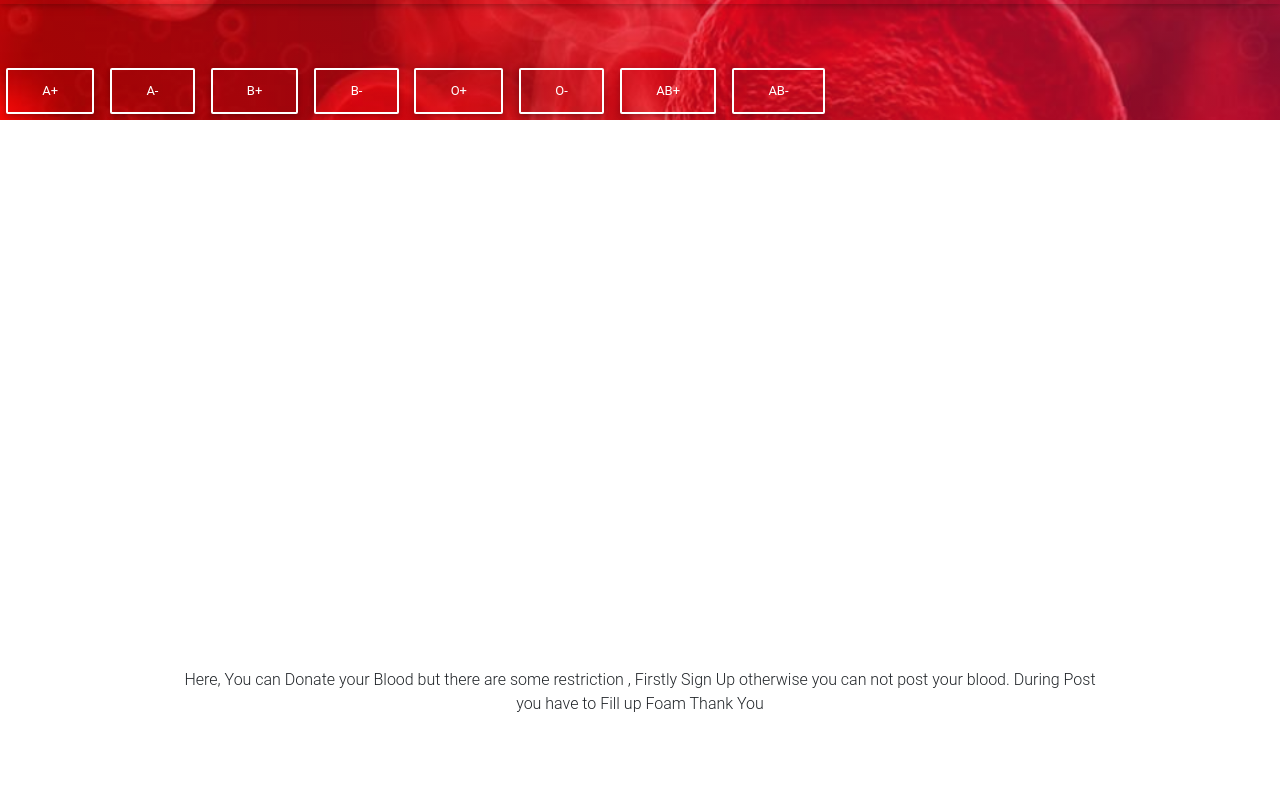
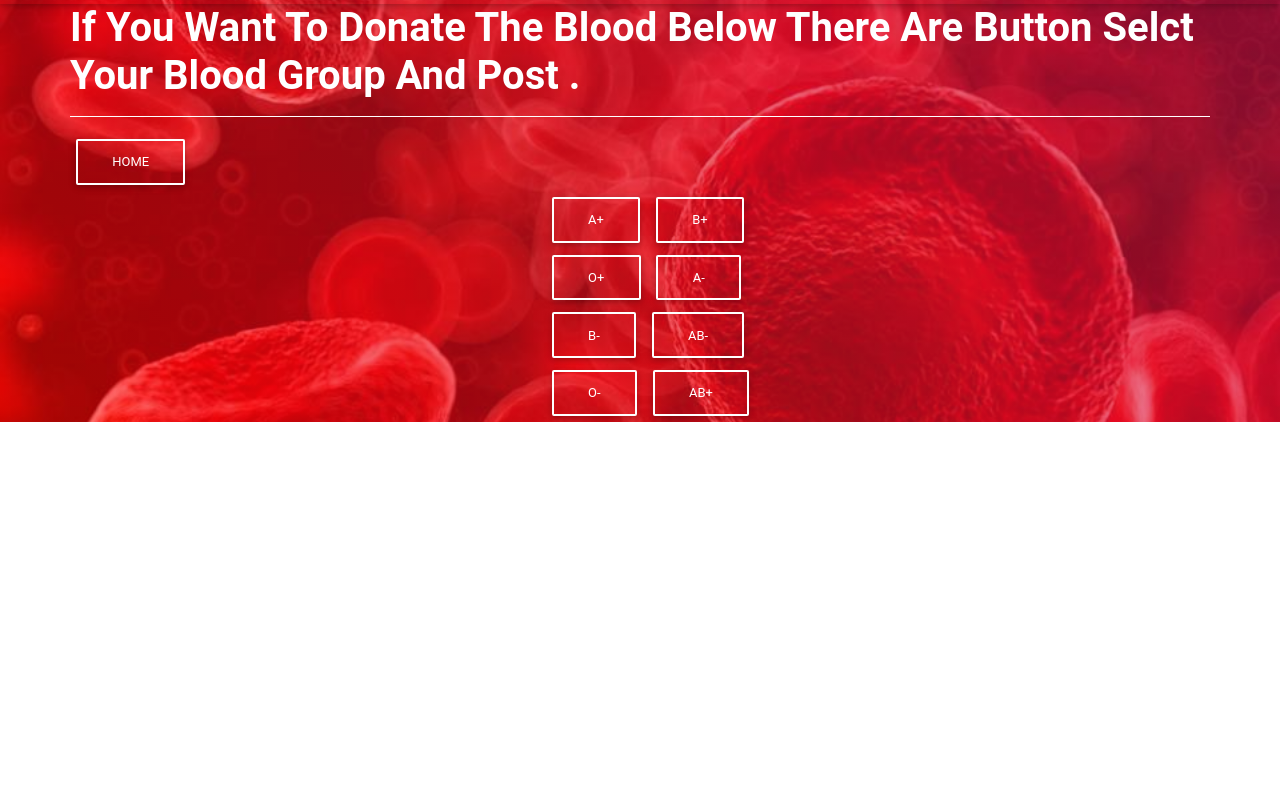
Before and after one commit to muhammadsarim555/blood-app, a plain HTML site: page blood app/html/home.html in a window 1280 px wide. Shown: the part 60-850 px from the top of the page. Drawn offline with nearby package versions, Linux system fonts and the light colour scheme.

Commit message:
worked for blood app

```diff
--- a/blood app/css/style.css
+++ b/blood app/css/style.css
@@ -20,6 +20,9 @@
 
 /* ************************************************************************************************************************************************* */
 /* http://www.friends2support.org/imgs/landingpage/blood_drop_search.gif */
+body{
+    text-transform: capitalize;
+}
 .intro-2 {
     background: url("../images/background-blood.jpg")no-repeat  center;
     background-size: cover  ;
@@ -117,7 +120,10 @@ margin-right: 10px;
     float: right;
 } */
 
-
+.targetBtn{
+    /* width: 80px; */
+    /* height: 40px; */
+}
 
 
 /* ************************************************************************************************************************************************* */
--- a/blood app/html/home.html
+++ b/blood app/html/home.html
@@ -1,5 +1,6 @@
 <!DOCTYPE html>
 <html lang="en">
+
 <head>
     <meta charset="UTF-8">
     <meta name="viewport" content="width=device-width, initial-scale=1.0">
@@ -61,6 +62,7 @@
     <!-- ************************************************************************************************************************************** -->
 
     <html lang="en" class="full-height">
+
     <body>
 
         <!--Main Navigation-->
@@ -68,7 +70,9 @@
 
             <nav class="navbar navbar-expand-lg navbar-dark fixed-top scrolling-navbar">
                 <div class="container">
-                        <a class="navbar-brand" href="../index.html"><strong>Blood Donor</strong></a>
+                    <a class="navbar-brand" href="../index.html">
+                        <strong>Blood Donor</strong>
+                    </a>
                     <!-- <button class="navbar-toggler" type="button" data-toggle="collapse" data-target="#navbarSupportedContent-7" aria-controls="navbarSupportedContent-7" aria-expanded="false" aria-label="Toggle navigation"> -->
                     <!-- <span class="navbar-toggler-icon"></span> -->
                     <!-- </button> -->
@@ -81,7 +85,8 @@
                     <!-- </li> -->
 
                     <ul class="navbar-nav mr-auto">
-                                    <a class="nav-link targetProfile" href="#"><i class="fa fa-user-circle-o" aria-hidden="true"></i>Profile</a>
+                        <a class="nav-link targetProfile" href="#">
+                            <i class="fa fa-user-circle-o" aria-hidden="true"></i>Profile</a>
                         </li>
                     </ul>
                     <!--  <form class="form-inline"> -->
@@ -101,15 +106,15 @@
                             <div class="row flex-center pt-5 mt-3">
                                 <!-- <div class="col-md-6 text-center text-md-left mb-5"> -->
                                 <div class="white-text">
-                                            <!-- <h1 class="h1-responsive font-weight-bold wow fadeInLeft " data-wow-delay="0.3s">Sign up right now! </h1> -->
-                                            <!-- <hr class=" wow fadeInLeft" data-wow-delay="0.3s"> -->
-                                            <!-- <h6 class="wow fadeInLeft" data-wow-delay="0.3s">Hello, Welcome To Blood Donor App
-                                             You can <strong>Blood Donate </strong> here.
-                                            </h6> -->
+                                    <h1 class="h1-responsive font-weight-bold wow fadeInLeft targetPar" data-wow-delay="0.3s">If you want to Donate the Blood below there are Button selct your Blood group and post . </h1>
+                                    <hr class="hr-light wow fadeInLeft" data-wow-delay="0.3s">
+                                    <!-- <h6 class="wow fadeInLeft" data-wow-delay="0.3s">Hello, Welcome To Blood Donor App  -->
+                                             <!-- You can <strong>Blood Donate </strong> here.    -->
+                                            <!-- </h6>  -->
                                     <!-- <br> -->
-                                            <!-- <a href" class="btn btn-outline-white wow fadeInLeft" data-wow-delay="0.3s">Home</a> -->
-                                            <!-- <a class="btn btn-outline-white wow fadeInLeft " data-wow-delay="0.3s">A</a>
-                                                <a class="btn btn-outline-white wow fadeInLeft " data-wow-delay="0.3s">A</a> -->
+                                    <a href="../index.html" class="btn btn-outline-white wow fadeInLeft" data-wow-delay="0.3s">Home</a>
+                                     <!-- <a class="btn btn-outline-white wow fadeInLeft " data-wow-delay="0.3s">A</a> -->
+                                                <!-- <a class="btn btn-outline-white wow fadeInLeft " data-wow-delay="0.3s">A</a>  -->
                                     <a class="btn btn-outline-white wow fadeInLeft btnProfile" data-wow-delay="0.3s">Profile</a>
 
 
@@ -117,17 +122,33 @@
                             </div>
 
                         </div>
-                                    <!-- </div> -->
-                                    <!--/.Form-->
+
+
                     </div>
-                                <a class="btn btn-outline-white wow fadeInLeft " data-wow-delay="0.3s">A+</a>
+                    <div class="row center">
+                    <div class="col-md-3 offset-md-5">
+                            <button type="button" class="btn btn-outline-white btn-rounded waves-effect targetBtn">A+</button>
+                            <button type="button" class="btn btn-outline-white btn-rounded waves-effect targetBtn ">B+</button>
+                            <button type="button" class="btn btn-outline-white btn-rounded waves-effect targetBtn">O+</button>
+                            <button type="button" class="btn btn-outline-white btn-rounded waves-effect targetBtn">A-</button>
+                            <button type="button" class="btn btn-outline-white btn-rounded waves-effect targetBtn">B-</button>
+                            <button type="button" class="btn btn-outline-white btn-rounded waves-effect targetBtn">AB-</button>
+                            <button type="button" class="btn btn-outline-white btn-rounded waves-effect targetBtn">O-</button>
+                            <button type="button" class="btn btn-outline-white btn-rounded waves-effect targetBtn">AB+</button>
+
+
+
+                            <!-- <a class="btn btn-outline-white wow fadeInLeft " data-wow-delay="0.3s">A+</a>
+                    <a class="btn btn-outline-white wow fadeInLeft " data-wow-delay="0.3s">B+</a>
+                    <a class="btn btn-outline-white wow fadeInLeft " data-wow-delay="0.3s">O+</a>
+                    <a class="btn btn-outline-white wow fadeInLeft " data-wow-delay="0.3s">AB+</a>
                     <a class="btn btn-outline-white wow fadeInLeft " data-wow-delay="0.3s">A-</a>
-                                <a class="btn btn-outline-white wow fadeInLeft " data-wow-delay="0.3s">B+</a>
                     <a class="btn btn-outline-white wow fadeInLeft " data-wow-delay="0.3s">B-</a>
-                            <a class="btn btn-outline-white wow fadeInLeft " data-wow-delay="0.3s">O+</a>
                     <a class="btn btn-outline-white wow fadeInLeft " data-wow-delay="0.3s">O-</a>
-                            <a class="btn btn-outline-white wow fadeInLeft " data-wow-delay="0.3s">AB+</a>
-                            <a class="btn btn-outline-white wow fadeInLeft " data-wow-delay="0.3s">AB-</a>
+                    <a class="btn btn-outline-white wow fadeInLeft " data-wow-delay="0.3s">AB-</a> -->
+                </div>
+            </div>
+
                 </div>
                 </div>
                 </div>
@@ -149,11 +170,8 @@
                     <!--Grid column-->
                     <div class="col-md-10 offset-md-1 text-center">
 
-                            <p>Here, You can Donate your Blood but there are some restriction ,
-
-                            Firstly Sign Up otherwise you can not post your blood.
-                               During Post you have to Fill up Foam
-                                Thank You
+                        <p>Here, You can Donate your Blood but there are some restriction , Firstly Sign Up otherwise you can
+                            not post your blood. During Post you have to Fill up Foam Thank You
 
 
                         </p>
@@ -171,6 +189,7 @@
 
         <!-- <button onclick="signIn()">click</button> -->
     </body>
+
     </html>
 
 
--- a/blood app/js/main.js
+++ b/blood app/js/main.js
@@ -31,6 +31,8 @@ function signIn(){
 
       })
     }
+
+
 // *******************************************************************************************************************************
 // *******************************************************************************************************************************
 // *******************************************************************************************************************************
```
Also changed, not shown: blood app/index.html (+1 -1 lines). Lines whose indentation alone changed are shown as unchanged.
